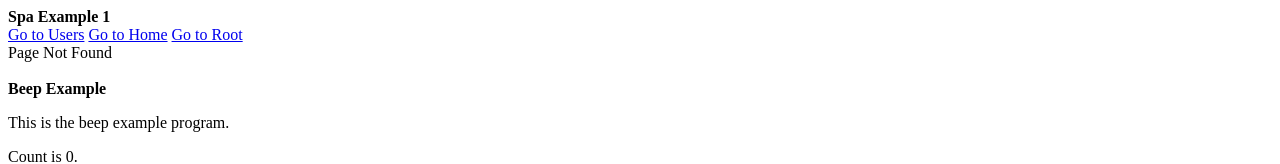
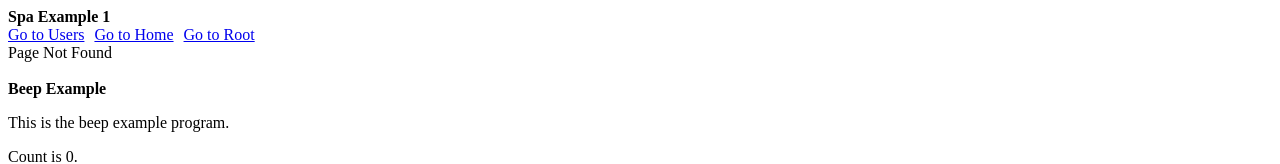
Before and after one commit to rluiten/rajts, a React (Create React App) app: page / in a window 1280 px wide. Shown: the top 164 px of the page. Built offline with nearby package versions, Linux system fonts and the light colour scheme.

Commit message:
wip(raj-spa): some updates
- Add some console.log traces of raj-spa and raj-hash-router just for trace of functions.

```diff
--- a/public/index.html
+++ b/public/index.html
@@ -19,6 +19,9 @@
       work correctly both with client-side routing and a non-root public URL.
       Learn how to configure a non-root public URL by running `npm run build`.
     -->
+    <style>
+    #spa-example .nav-menu a { margin-right : 10px }
+    </style>
     <title>React App</title>
   </head>
   <body>
--- a/src/index.tsx
+++ b/src/index.tsx
@@ -1,7 +1,6 @@
 import * as React from 'react'
 import * as ReactDOM from 'react-dom'
 import { program } from './raj-react'
-import { traceProgram } from './raj-trace'
 
 export type ReactView = JSX.Element | null
 
@@ -35,6 +34,7 @@ import counterNest, {
   IMessage as ICNMessage,
   IState as ICNState
 } from './counterNest'
+import { traceProgram } from './raj-trace'
 const Nest = program<{}, ICNState, ICNMessage, ReactView>(
   React.Component,
   _props =>
--- a/src/raj-hash-router.ts
+++ b/src/raj-hash-router.ts
@@ -5,14 +5,18 @@ export type IHashRouterMessage = string
 // hash-change router as found in from raj doc.
 export const router: IRajRouter<IHashRouterMessage> = {
   subscribe() {
+    console.log('raj-hash-router subscribe')
     let listener: () => void
     return {
       effect(dispatch) {
+        console.log('raj-hash-router effect')
         listener = () => dispatch(window.location.hash)
         window.addEventListener('hashchange', listener)
-        listener() // dispatch initial route
+        // async listener so initialProgram is needed before it happens
+        setTimeout(() => listener(), 100) // dispatch initial route
       },
       cancel() {
+        console.log('raj-hash-router cancel')
         window.removeEventListener('hashchange', listener)
       }
     }
--- a/src/raj-spa.ts
+++ b/src/raj-spa.ts
@@ -1,6 +1,5 @@
 import { Done, Effect, INext, IProgram, Update, View } from './raj'
 import { batchEffects, mapEffect } from './raj-compose'
-// import { mapEffect } from './raj-compose'
 
 export interface IGetRoute<TMessage> {
   kind: 'GetRoute'
@@ -64,9 +63,10 @@ export function spa<TProgramState, TProgramMessage, TView, TRouterMessage>({
   getRouteProgram,
   initialProgram
 }: ISpaProps<TProgramState, TProgramMessage, TView, TRouterMessage>) {
-  type MapMessage<TIn> = (
-    data: TIn
-  ) => ISpaMessage<TProgramMessage, TRouterMessage>
+  //
+  type IState = ISpaState<TProgramState, TProgramMessage, TView, TRouterMessage>
+  type IMessage = ISpaMessage<TProgramMessage, TRouterMessage>
+  type MapMessage<TIn> = (data: TIn) => IMessage
   const getRoute: MapMessage<TRouterMessage> = route => ({
     kind: 'GetRoute',
     route
@@ -81,14 +81,10 @@ export function spa<TProgramState, TProgramMessage, TView, TRouterMessage>({
   })
 
   const init = (() => {
+    console.log('raj-spa init')
     const { state: initState, effect: initEffect } = initialProgram.init
     const { effect: routerEffect, cancel: routerCancel } = router.subscribe()
-    const state: ISpaState<
-      TProgramState,
-      TProgramMessage,
-      TView,
-      TRouterMessage
-    > = {
+    const state: IState = {
       currentProgram: initialProgram,
       isTransitioning: false,
       // programKey: undefined,
@@ -105,14 +101,10 @@ export function spa<TProgramState, TProgramMessage, TView, TRouterMessage>({
 
   // TODO what is next state/message being any costing me ?
   function transitionToProgram(
-    currentState: ISpaState<
-      TProgramState,
-      TProgramMessage,
-      TView,
-      TRouterMessage
-    >,
+    currentState: IState,
     newProgram: IProgram<any, any, TView>
   ): INext<any, any> {
+    console.log('raj-spa transitionToProgram')
     const { state: newProgramState, effect: newProgramEffect } = newProgram.init
     const state = {
       ...currentState,
@@ -127,11 +119,9 @@ export function spa<TProgramState, TProgramMessage, TView, TRouterMessage>({
     return { state, effect }
   }
 
-  const update: Update<
-    ISpaState<TProgramState, TProgramMessage, TView, TRouterMessage>,
-    ISpaMessage<TProgramMessage, TRouterMessage>
-  > = (message, state) => {
+  const update: Update<IState, IMessage> = (message, state) => {
     // exhaustive ? never ? or force return type etc.
+    console.log('raj-spa update')
     switch (message.kind) {
       case 'GetRoute':
         console.log(message.kind, message.route)
@@ -155,19 +145,14 @@ export function spa<TProgramState, TProgramMessage, TView, TRouterMessage>({
     return { state }
   }
 
-  const view: View<
-    ISpaState<TProgramState, TProgramMessage, TView, TRouterMessage>,
-    ISpaMessage<TProgramMessage, TRouterMessage>,
-    TView
-  > = (spaState, dispatch) => {
+  const view: View<IState, IMessage, TView> = (spaState, dispatch) => {
     const { programState, currentProgram } = spaState
+    console.log('raj-spa view state', JSON.stringify(programState))
     return currentProgram.view(programState, x => dispatch(getProgram(x)))
   }
 
-  const done: Done<
-    ISpaState<TProgramState, TProgramMessage, TView, TRouterMessage>
-  > = state => {
-    console.log('done called')
+  const done: Done<IState> = state => {
+    console.log('raj-spa done')
     const subDone = state.currentProgram.done
     if (subDone) {
       subDone(state.programState)
@@ -178,11 +163,7 @@ export function spa<TProgramState, TProgramMessage, TView, TRouterMessage>({
     }
   }
 
-  return { done, init, update, view } as IProgram<
-    ISpaState<TProgramState, TProgramMessage, TView, TRouterMessage>,
-    ISpaMessage<TProgramMessage, TRouterMessage>,
-    TView
-  >
+  return { done, init, update, view } as IProgram<IState, IMessage, TView>
 }
 
 export default spa
--- a/src/spa-example.tsx
+++ b/src/spa-example.tsx
@@ -6,83 +6,37 @@ import { GetRouteProgram, ISpaProps } from './raj-spa'
 export type ReactView = JSX.Element | null
 export type INoState = number
 export type INoMessage = string | undefined
+type ViewProgram = IProgram<any, any, ReactView>
 
-function displayProgram(
-  n: number,
-  content: ReactView
-): IProgram<any, any, ReactView> {
+function viewProgram(n: number, view: ReactView): ViewProgram {
   return {
     init: { state: n },
     update: (_message: any, state: any) => ({ state }),
-    view(_state, _dispatch) {
-      return content
-    }
+    view: (_state, _dispatch) => view
   }
 }
 
-function Menu() {
-  return (
-    <>
-      <a href="#users/">Go to Users</a> <a href="#home/">Go to Home</a>{' '}
+const Menu: React.SFC<{}> = props => (
+  <div>
+    <div className="nav-menu">
+      <a href="#users/">Go to Users</a>
+      <a href="#home/">Go to Home</a>
       <a href="#">Go to Root</a>
-    </>
-  )
-}
-
-const pageNotFoundProgram = displayProgram(
-  1,
-  <div>
-    <div>
-      <Menu />
     </div>
-    Page Not Found
+    {props.children}
   </div>
 )
 
-const homeProgram = displayProgram(
-  2,
-  <div>
-    <div>
-      <Menu />
-    </div>
-    Home Page Content
-  </div>
-)
-
-const initialProgram = displayProgram(
-  3,
-  <div>
-    Initial Program Content{' '}
-    <button
-      onClick={() => {
-        // tslint:disable-next-line:jsx-no-lambda
-        console.log('click button')
-      }}
-    >
-      <div>
-        <Menu />
-      </div>
-      Button Text
-    </button>
-    <Menu />
-  </div>
-)
+const pageNotFound = viewProgram(1, <Menu>Page Not Found</Menu>)
+const homeProgram = viewProgram(2, <Menu>Home Page Content</Menu>)
+const initialProgram = viewProgram(3, <Menu>Initial Program Content</Menu>)
 
 type IUserState = number
 type IUserMessage = string | undefined
 const userProgram: IProgram<IUserState, IUserMessage, ReactView> = {
-  init: { state: 11 },
+  init: { state: 4 },
   update: (_message, state) => ({ state }),
-  view(_state, _dispatch) {
-    return (
-      <div>
-        <div>
-          <Menu />
-        </div>
-        User Program Content
-      </div>
-    )
-  }
+  view: (_state, _dispatch) => <Menu>User Program Content</Menu>
 }
 
 const getRouteProgram: GetRouteProgram<
@@ -99,7 +53,7 @@ const getRouteProgram: GetRouteProgram<
     return userProgram
   }
 
-  return pageNotFoundProgram
+  return pageNotFound
 }
 
 export const mySpa: ISpaProps<
```
